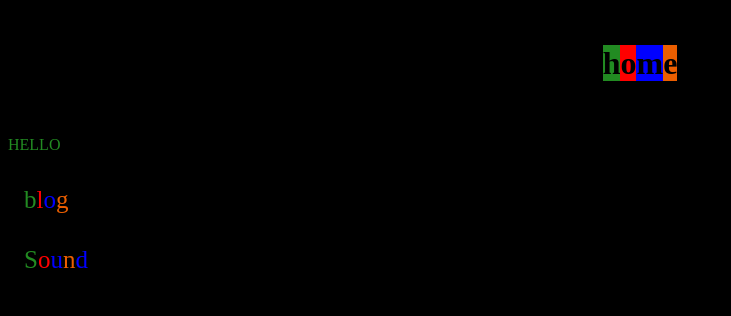
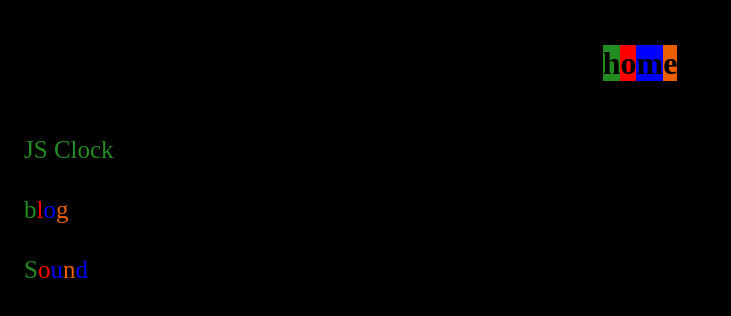
Before and after one commit to anthonymota/blog, a website: page index.html in a window 1280 px wide. Shown: the whole page, without its empty margins (0-731 px from the left). Drawn offline with Linux system fonts and the light colour scheme.

Commit message:
Update index.html
added js clock

```diff
--- a/index.html
+++ b/index.html
@@ -15,7 +15,7 @@
         </h1>
     </header>
     <main id="home">
-      <p><span style="color:forestgreen">HELLO</span></p>
+      <a href="jsclock.html"><span style="color:forestgreen">JS Clock</span>
       <a href="blog.html"><span style="color:forestgreen">b</span><span style="color:rgb(255, 0, 0)">l</span><span style="color:blue">o</span><span style="color:rgb(235, 94, 0)">g</span></a>
       <a href="soundboard.html"><span style="color:forestgreen">S</span><span style="color:rgb(255, 0, 0)">o</span><span style="color:blue">u</span><span style="color:rgb(235, 94, 0)">n</span>d<span style="color: yellow"></span></a>
     </main>
```
